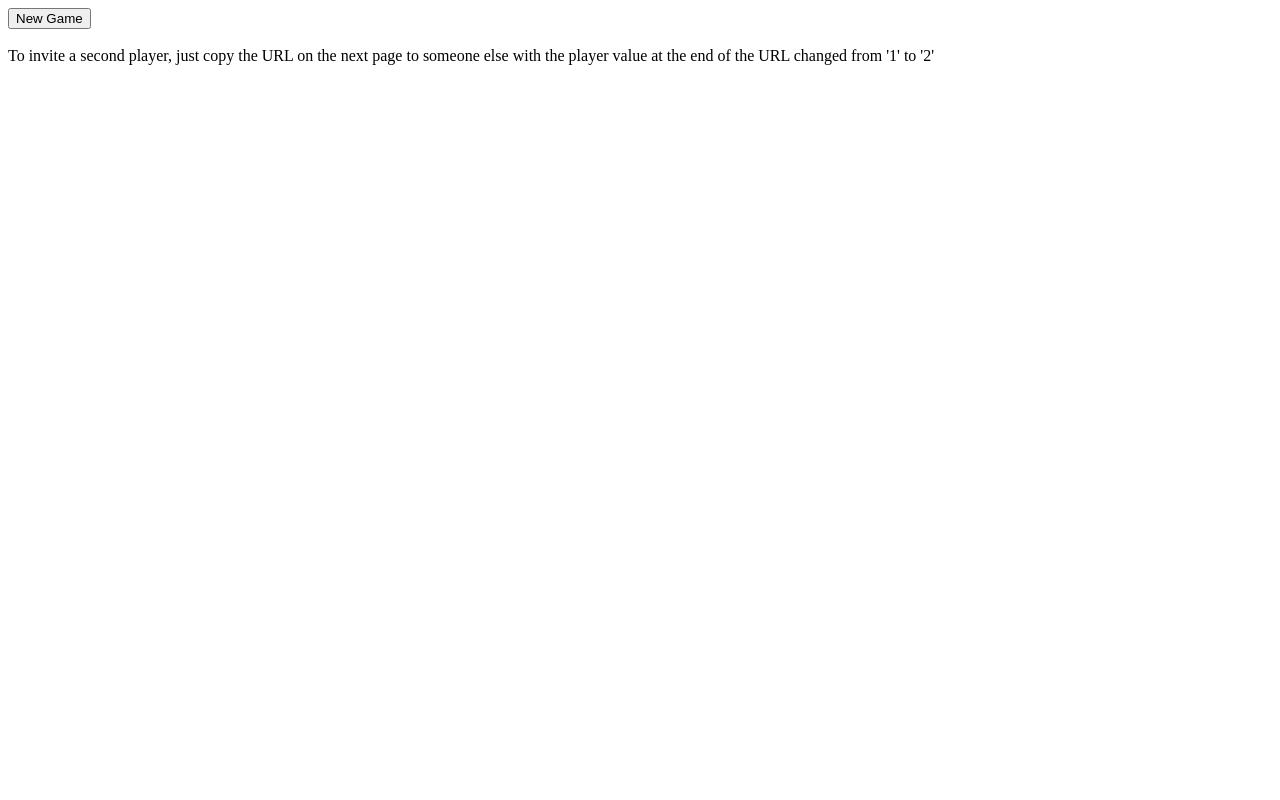
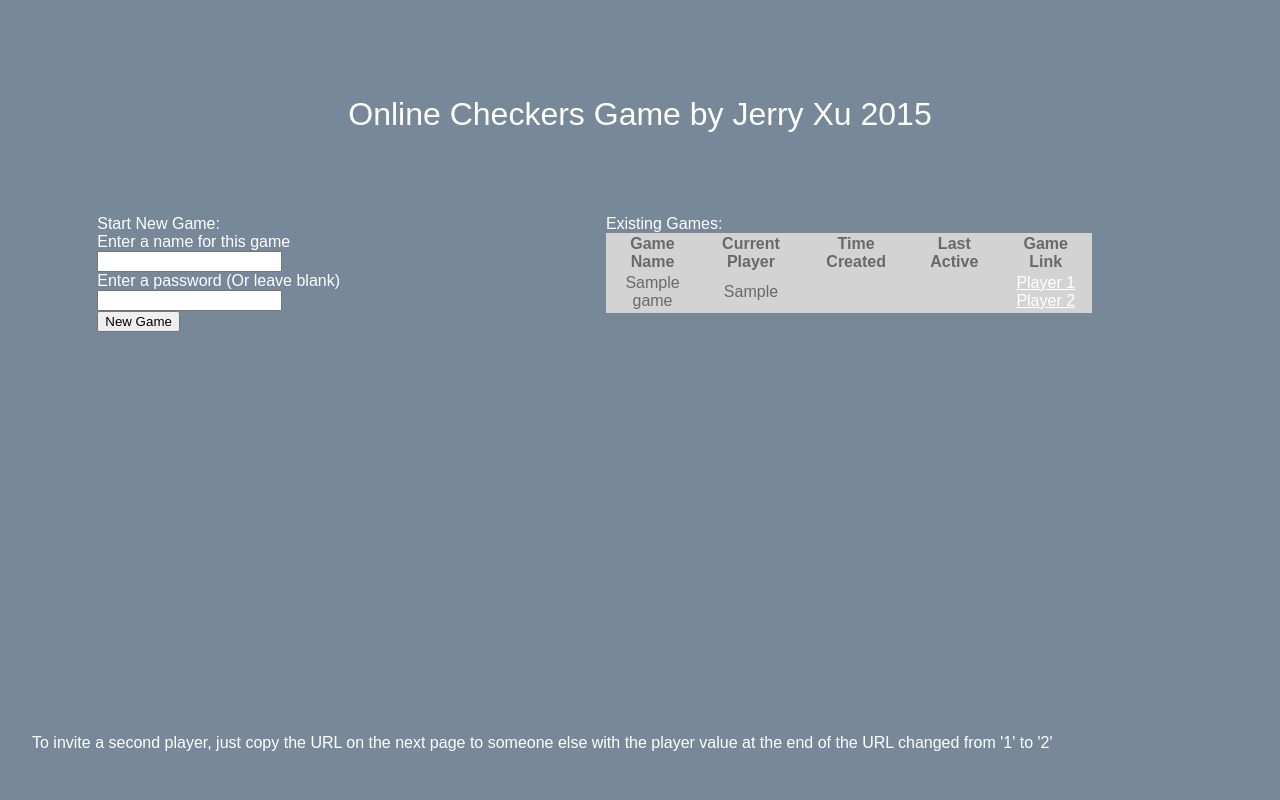
Before and after one commit to jxu093/checkers, a Flask app: template templates/checkers.html in a window 1280 px wide. Run offline with Flask 2, Linux system fonts and the light colour scheme; the template is opened without the code that fills it: most values are stand-ins (such as "Sample title", 1, 10 or a date in 2020).

Commit message:
Checkers bug fixes

```diff
--- a/checkers.py
+++ b/checkers.py
@@ -33,12 +33,20 @@
                 }
 
 
+# Load List of Existing Games
+def load_all():
+    url = PARSE_URL + '?keys=name,objectId,createdAt,updatedAt,currentPlayer&order=-updatedAt'
+    response = requests.get(url=url, headers=PARSE_HEADER)
+    games = response.json()['results']
+    return games
+
+
 # Create New Game
 # Store Data on Parse Servers
-def new_game():
+def new_game(gamename, password):
     pieces = generate_board()
     first_player = random_player()
-    payload = {'piecesArray': pieces, 'currentPlayer': first_player, 'lastMove': None, 'mustJump': False, 'mustJumpFrom': None}
+    payload = {'name': gamename, 'pWord': password, 'piecesArray': pieces, 'currentPlayer': first_player, 'lastMove': None, 'mustJump': False, 'mustJumpFrom': None}
     response = requests.post(url=PARSE_URL, json=payload, headers=PARSE_HEADER)
     return response.json()['objectId']
 
@@ -86,6 +94,38 @@
         pieces[y][x] = None
 
 
+# Check for promotion
+def can_promote(game_state, pos_xy):
+    pieces = game_state['piecesArray']
+
+    x = pos_xy[0]
+    y = pos_xy[1]
+
+    p = pieces[y][x]
+    # Sanity check
+    if p is None:
+        pass
+    else:
+        if p['rank'] == PAWN_RANK:
+            if (p['owner'] == PLAYER_ONE and y==7) or (p['owner'] == PLAYER_TWO and y==0):
+                game_state['piecesArray'][y][x]['rank'] = KING_RANK
+
+
+# Promote a piece to King
+def promote_piece(game_state, pos_xy):
+    pieces = game_state['piecesArray']
+
+    x = pos_xy[0]
+    y = pos_xy[1]
+
+    p = pieces[y][x]
+    # Sanity check
+    if p is None:
+        pass
+    else:
+        game_state['piecesArray'][y][x]['rank'] = KING_RANK
+
+
 # Move Piece In Place - Assumes Move is Valid
 def move_piece(game_state, move_set):
     pieces = game_state['piecesArray']
@@ -115,6 +155,24 @@
     else:
         pass # Error
     game_state['currentPlayer'] = player
+
+
+# Game Over Check
+def is_game_over(game_state):
+    pieces = game_state['piecesArray']
+    p1_count, p2_count = 0, 0
+
+    for rows in pieces:
+        for p in rows:
+            if p is not None:
+                if p['owner']==PLAYER_ONE:
+                    p1_count += 1
+                elif p['owner']==PLAYER_TWO:
+                    p2_count += 1
+
+    if p1_count==0 or p2_count==0:
+        # Game over. Set current player to 0 to let front end know
+        game_state['currentPlayer'] = 0
 
 
 # Pick Who Gets First Move
@@ -261,10 +319,15 @@
             # raise ValueError("Jumping over nothing")
             return False
 
-    # TO-DO: 5. and 6.
     if must_jump(pieces, player) and abs(y2-y1) == 1:
         # raise ValueError("Move is not a jump - jump is available therefore required")
         return False
+
+    mjf = game_state['mustJumpFrom']
+    if mjf is not None:
+        if mjf[0] != x1 or mjf[1] != y1:
+            # Not jumping from must jump (in a double jump)
+            return False
 
     # No problems found, proceed with move
     return True
@@ -317,6 +380,9 @@
         move_piece(g_state, input_move)
         move_from = input_move['from']
         move_to = input_move['to']
+        if can_promote(g_state, move_to):
+            promote_piece(g_state, move_to)
+        # Jump Logic
         if is_jump(move_from, move_to):
             dead_piece = get_mid(move_from, move_to)
             remove_piece(g_state, dead_piece)
@@ -333,6 +399,8 @@
             must_jump_from = move_to
         g_state['mustJump'] = must_jump_bool
         g_state['mustJumpFrom'] = must_jump_from
+
+        is_game_over(g_state)
         update_game(g_id, g_state)
         return g_state
     else:  # Move Invalid
--- a/templates/checkers.html
+++ b/templates/checkers.html
@@ -5,8 +5,110 @@
     <title>Checkers</title>
 </head>
 <body>
-    <form action="/checkers/new-game" method="POST"><input type="submit" value="New Game"></form>
+<div id="body">
+    <div id="header">
+        Online Checkers Game by Jerry Xu 2015
+    </div>
     <br>
-    To invite a second player, just copy the URL on the next page to someone else with the player value at the end of the URL changed from '1' to '2'
+    <div class="spacer"></div>
+    <div id="new-game-form" class="panel">
+    Start New Game:
+        <form action="/checkers/new-game" method="POST">
+        Enter a name for this game <br><input type="text" name="gamename" value=""><br>
+        Enter a password (Or leave blank) <br><input type="password" name="pwrd" value="">
+        <input type="submit" value="New Game"></form>
+    </div>
+    <div class="spacer"></div>
+    <div class="spacer"></div>
+    <div class="spacer"></div>
+    <div class="spacer"></div>
+    <div id="existing-games" class="panel">
+        Existing Games:
+        <table>
+            <tr>
+                <th>Game Name</th> <th>Current Player</th> <th>Time Created</th> <th>Last Active</th> <th>Game Link</th>
+            </tr>
+
+        {% for game in games %}
+        <tr>
+            <td>{{game['name']}}</td>
+            <td>{{game['currentPlayer']}}</td>
+            <td>{{game['createdAt'].split('T')[0]}}</td>
+            <td>{{game['updatedAt'].split('T')[0]}}</td>
+            <td><a href="/checkers/load-game/{{game['objectId']}}?player=1">Player 1</a> <a href="/checkers/load-game/{{game['objectId']}}?player=2">Player 2</a></td>
+        </tr>
+        {% endfor %}
+
+        </table>
+    </div>
+    <div id="footer">
+        To invite a second player, just copy the URL on the next page to someone else with the player value at the end of the URL changed from '1' to '2'
+    </div>
+
+</div>
+
+
+<style>
+    html, body {
+        height: 100%;
+    }
+    body {
+        margin: 0;
+        padding: 0;
+
+        background: lightslategray;
+        color: white;
+
+        font-family: 'Arial';
+    }
+    #body {
+        height: 90%;
+        padding: 2em;
+
+    }
+    #header {
+        margin: 2em;
+        text-align: center;
+
+        font-size: 2em;
+    }
+    .panel {
+        display: inline-block;
+        vertical-align: top;
+
+        color: white;
+    }
+    .panel a {
+        color: white;
+    }
+    .spacer {
+        display: inline-block;
+        width: 5%;
+    }
+    #new-game-form {
+        width: 20%;
+        height: 70%;
+    }
+
+    #existing-games {
+        width: 40%;
+        height: 70%;
+
+    }
+    #existing-games table {
+        text-align: center;
+
+        background: lightgray;
+        color: dimgray;
+    }
+    #existing-games table th {
+        padding: 0 1em;
+    }
+
+    #footer {
+        position: absolute;
+        bottom: 3em;
+    }
+</style>
 </body>
 </html>
--- a/views.py
+++ b/views.py
@@ -1,4 +1,6 @@
 from flask import Flask, request, redirect, url_for, render_template, jsonify
+
+import hashlib
 
 import checkers
 
@@ -15,34 +17,52 @@
 # BEGIN CHECKERS STUFF
 @app.route('/checkers', methods=['GET', 'POST'])
 def checkers_home():
-    return render_template('checkers.html')
+    games = checkers.load_all()
+    return render_template('checkers.html', games=games)
 
 
 # Create new game, display board and game ID to host
 @app.route('/checkers/new-game', methods=['GET', 'POST'])
 def checkers_new_game():
     if request.method == 'POST':
-        g_id = checkers.new_game()
+        gamename = request.form.get('gamename')
+        password = request.form.get('pwrd')
+        if gamename == '' or gamename.isspace():
+            return redirect('/checkers')
+        if password == '' or gamename.isspace():
+            password = None
+        else:
+            password = hashlib.sha1(password.encode()).hexdigest()
+        g_id = checkers.new_game(gamename, password)
         # Load game board display with g_id parameter, player=player1
         return redirect('/checkers/load-game/'+g_id+'?player=1')
 
 
 # Load game, display board and game ID to guest player
-@app.route('/checkers/load-game/<gameid>', methods=['GET'])
+@app.route('/checkers/load-game/<gameid>', methods=['GET', 'POST'])
 def checkers_load(gameid):
     g_state = checkers.load_game(gameid)
     if 'error' in g_state:
-        flash('The game id is invalid')
         return redirect('/checkers')
-    else:
-        player = checkers.PLAYER_TWO
-        # Allows player to regain access as player ONE if page was lost
-        if 'player' in request.args:
-            player = int(request.args.get('player'))
-            if player!=1 and player!=2:
-                player=2
-        # Load game board display with g_id as parameter, player=player2
-        return render_template('checkers-board.html', gameid=gameid, player=player)
+    if 'player' not in request.args:
+        return redirect('/checkers')
+
+    # Get player to join as
+    player = int(request.args.get('player'))
+
+    if request.method == 'GET':
+        if g_state['pWord'] is not None:
+            return render_template('join-game.html', gameid=gameid, player=player)
+
+    if request.method == 'POST':
+        password = request.form.get('pwrd')
+        if hashlib.sha1(password.encode()).hexdigest() != g_state['pWord']:
+            return render_template('join-game.html', gameid=gameid, player=player)
+
+    if player!=1 and player!=2:
+        player=2
+    # Load game board display with g_id as parameter, chosen player or player 2 default
+    return render_template('checkers-board.html', gameid=gameid, player=player)
 
 
 # Polling API Endpoint
```
Also changed, not shown: templates/checkers-board.html (+49 -37 lines), templates/join-game.html (added, +23 -0 lines), static/img/button-0.png (added), static/img/crown.png (added).
